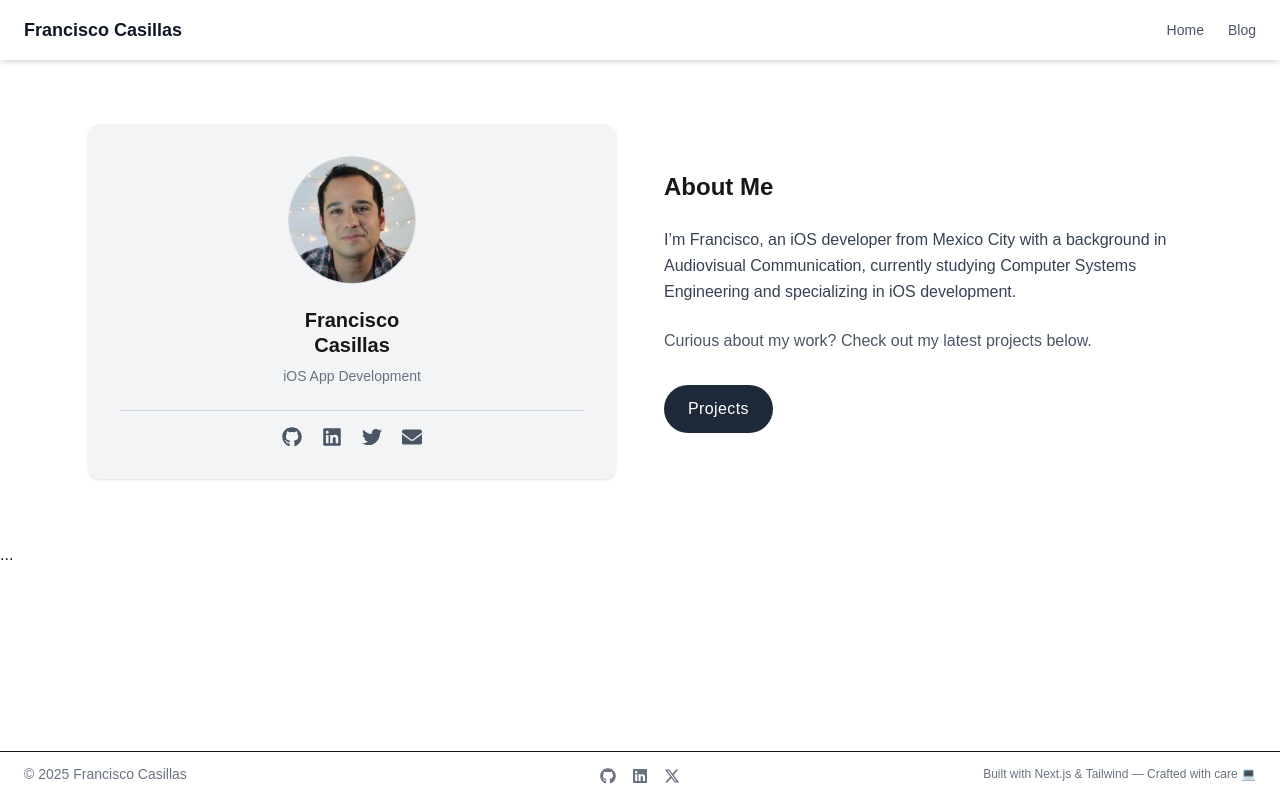
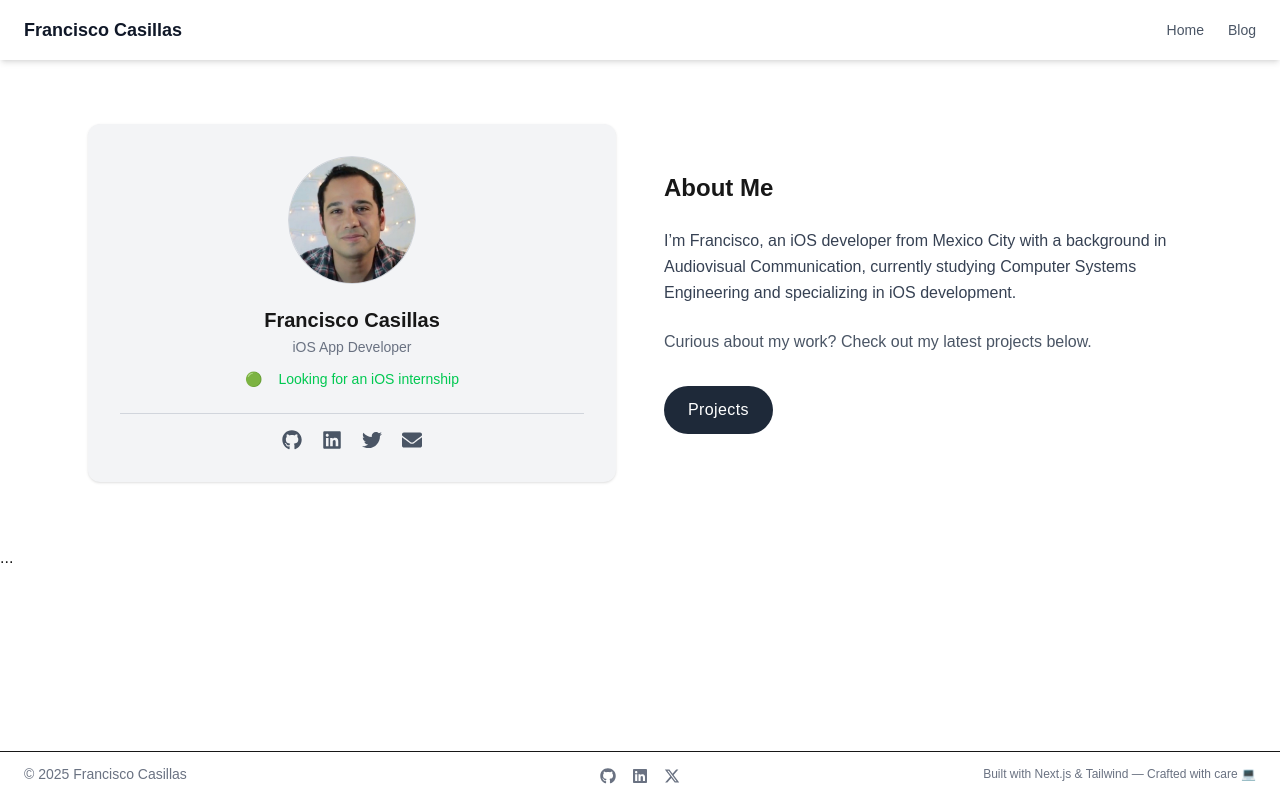
Before and after one commit to franciscoxcode/portfolio, a Next.js app: page / in a window 1280 px wide. Built offline with nearby package versions, Linux system fonts and the light colour scheme.

Commit message:
feat(hero): add green status text 'Looking for an iOS internship' with emoji

```diff
--- a/components/Hero.js
+++ b/components/Hero.js
@@ -14,15 +14,15 @@ export default function Hero() {
 						width={128}
 						height={128}
 						className="rounded-full object-cover mx-auto border border-gray-300"
-					/>{" "}
+					/>
+					{"   "}
 				</div>
 
-				<h2 className="text-xl font-bold leading-tight">
-					Francisco
-					<br />
-					Casillas
-				</h2>
-				<p className="text-sm text-gray-500 mt-2">iOS App Development</p>
+				<h2 className="text-xl font-bold leading-tight">Francisco Casillas</h2>
+				<p className="text-sm text-gray-500 mt-1">iOS App Developer</p>
+				<p className="text-green-500 text-sm mt-3">
+					<span className="mr-4">🟢</span>Looking for an iOS internship
+				</p>
 				<div className="flex justify-center gap-5 mt-6 border-t pt-4 border-gray-300">
 					<a
 						href="https://github.com/franciscoxcode"
```
